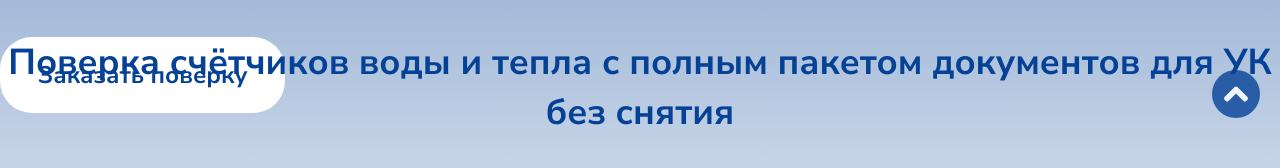
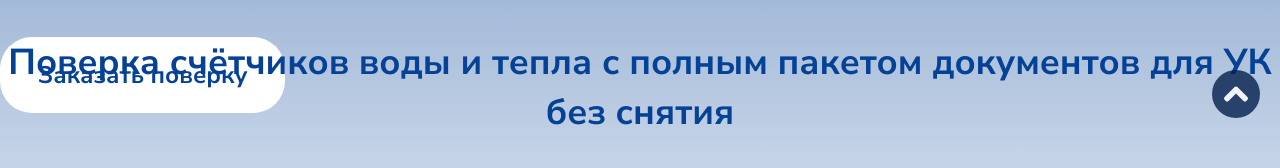
Before and after one commit to RebootDxD/ferrata23, a plain HTML site: page index.html in a window 1280 px wide. Shown: the part 762-930 px from the top of the page. Drawn offline with nearby package versions, Linux system fonts and the light colour scheme.

Commit message:
Update style.css

```diff
--- a/css/style.css
+++ b/css/style.css
@@ -394,7 +394,7 @@ html {
     transition: all .7s ease-in-out;
     background-position: center center;
     background-repeat: no-repeat;
-    background-color: #054296;
+    background-color: #04204e;
     background-image: url("../img/arrow_down.svg")
 }
 .back-to-top:hover {
```
